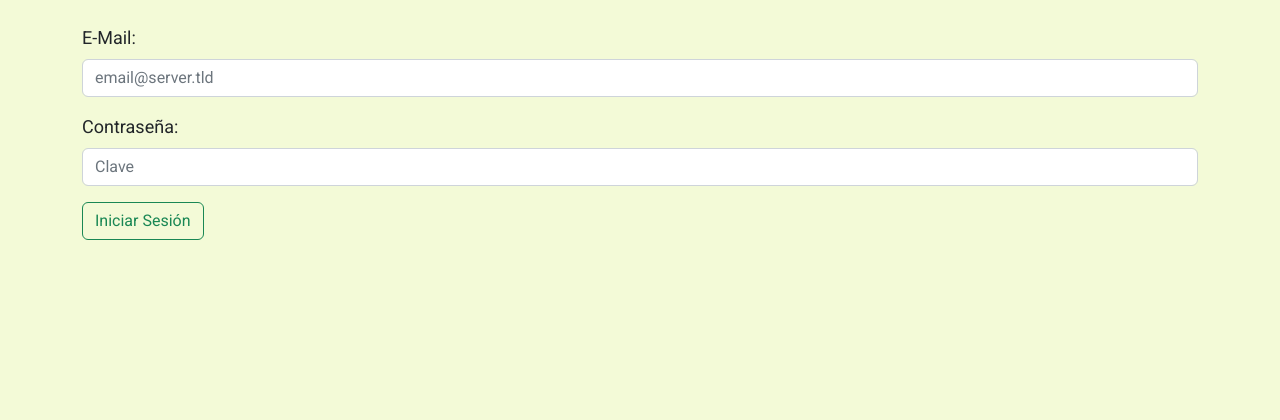
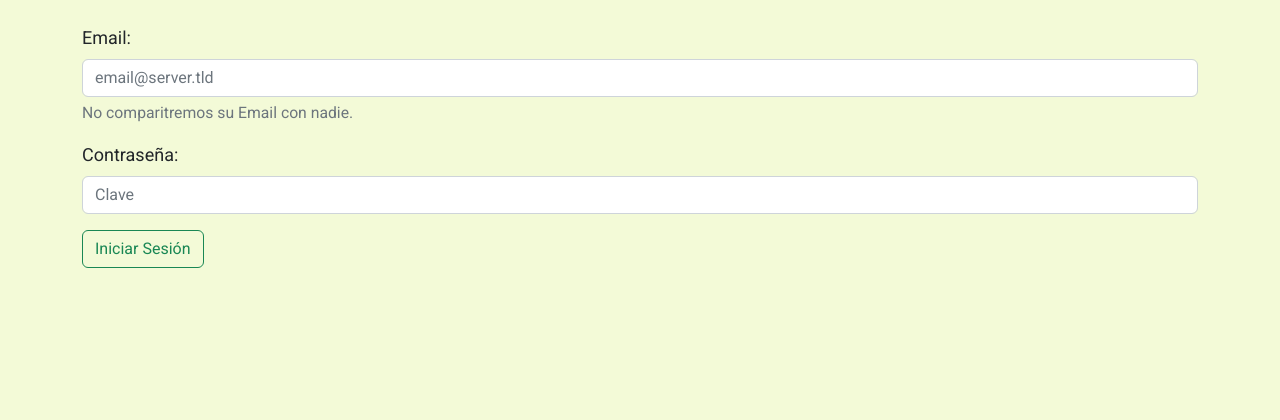
Before and after one commit to aezequielf/gebox, a Django app: page / in a window 1280 px wide. Shown: the part 93-513 px from the top of the page. Run offline with Django 4.2, Linux system fonts and the light colour scheme; some libraries are stand-ins or nearby versions.

Commit message:
con plantilla de Login de acuerdo al original de Jime

```diff
--- a/login/templates/login.html
+++ b/login/templates/login.html
@@ -5,8 +5,9 @@
 <form method="POST" action="{% url 'login' %}">
     {% csrf_token %}
     <div class="mb-3">
-        <label for="email_id" class="form-label formColor">E-Mail:</label>
-        <input class="form-control" id="email_id" aria-describedby="emailHelp" placeholder="email@server.tld" name="email">
+        <label for="email_id" class="form-label formColor">Email:</label>
+        <input type="email" name="email" class="form-control" id="email_id" placeholder="email@server.tld" aria-describedby="emailHelp" >
+        <div id="emailHelp" class="form-text">No comparitremos su Email con nadie.</div>
     </div>
     <div class="mb-3">
         <label for="password_id" class="form-label formColor">Contraseña:</label>
```
